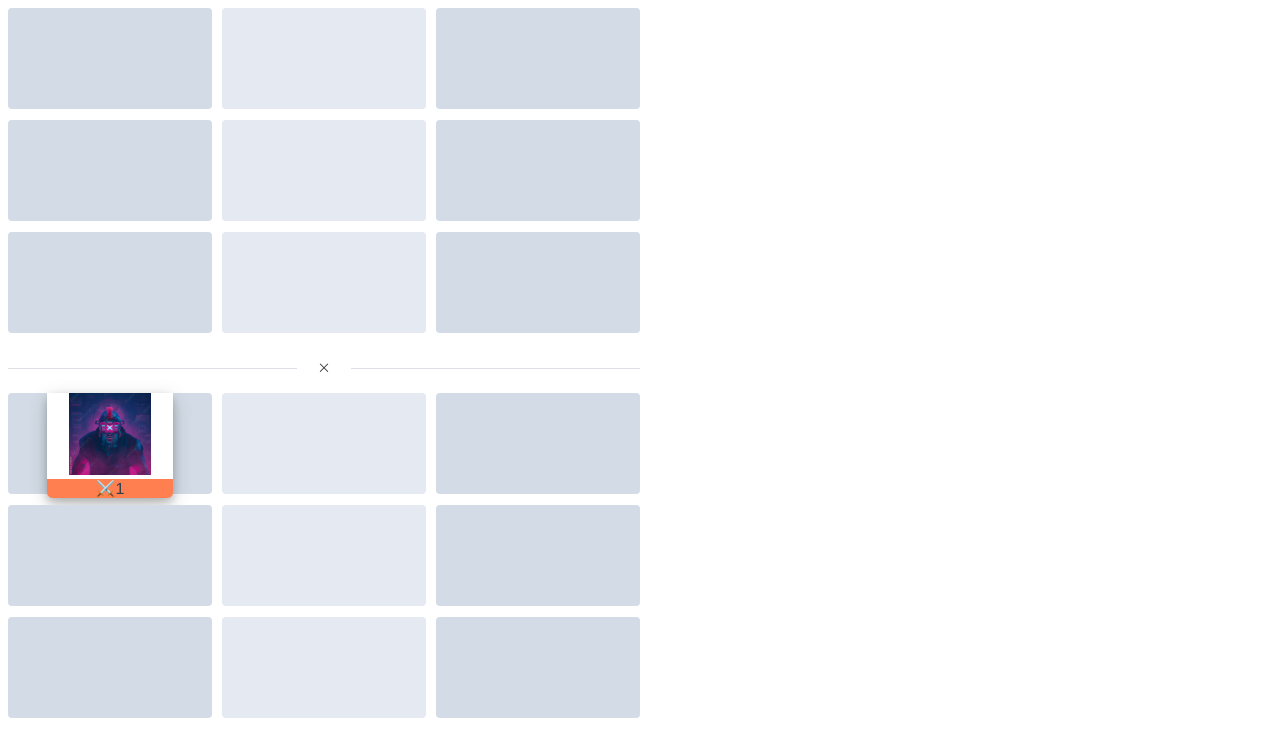
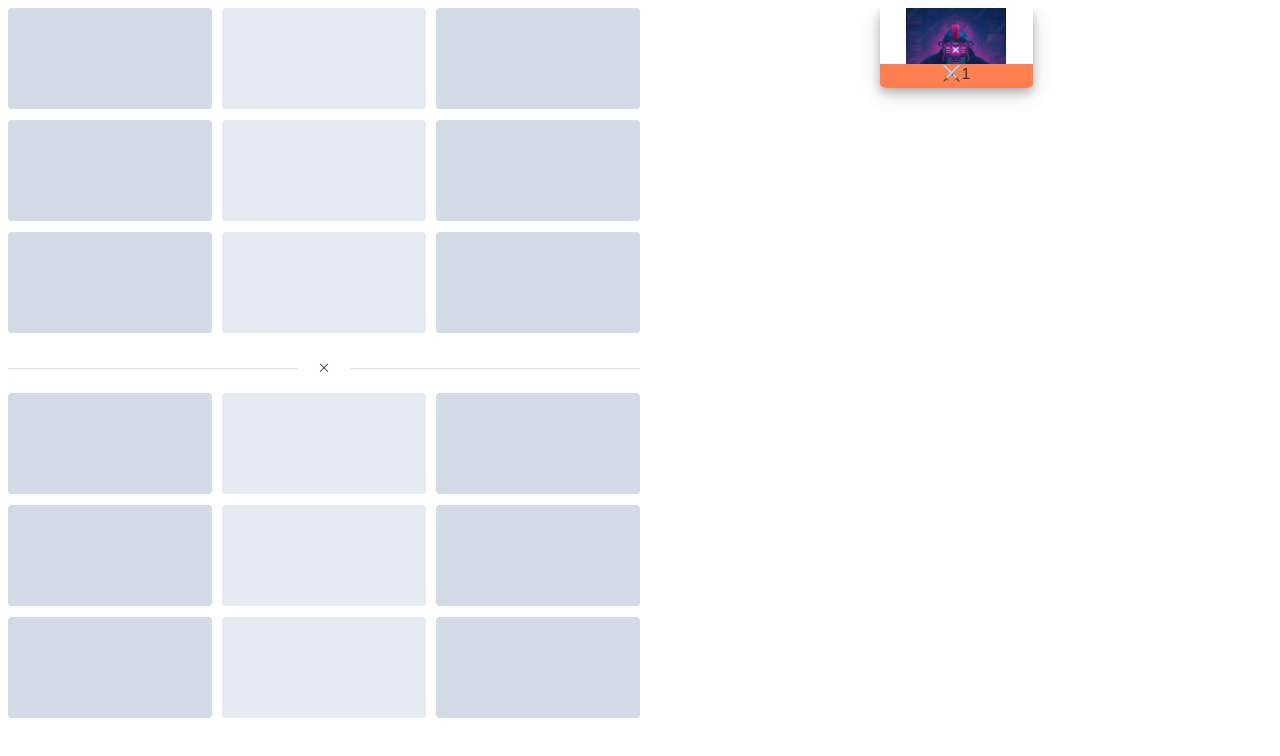
Before and after one commit to midknight24/cyberpunk-autochess, a Vue app in the folder cyberpunk-autochess/: page / in a window 1280 px wide. Shown: the top 756 px of the page. Built offline with nearby package versions, Linux system fonts and the light colour scheme.

Commit message:
draggable card

```diff
--- a/cyberpunk-autochess/src/App.vue
+++ b/cyberpunk-autochess/src/App.vue
@@ -1,22 +1,34 @@
 <template>
-  <div id="app" style="height: 100%">
-    <div style="width: 50%; height: 100%">
+  <div id="app" style="height: 100%;">
+    <div style="width: 50%; height: 100%; float: left">
       <battle-grid style="height: 40%"></battle-grid>
+    </div>
+    <div style="width: 50%; float: left">
+      <Minion draggable="true" class="minion" id="card1" @dragstart.native="startDrag"></Minion>
     </div>
   </div>
 </template>
 
 <script>
 import BattleGrid from './components/BattleGrid.vue'
+import Minion from './components/Minion.vue'
 export default {
   name: 'App',
   components: {
-    BattleGrid
+    BattleGrid, Minion
   },
   data() {
     return {
       greeting: 'Hello World'
     }
+  },
+  methods: {
+    startDrag: function(event) {
+      console.log(event)
+      event.dataTransfer.setData("text", event.target.id)
+      event.dataTransfer.dropEffect = "move"
+      event.dataTransfer.effectAllowed = "move"
+    },
   }
 }
 </script>
@@ -33,5 +45,10 @@
   text-align: center;
   color: #2c3e50;
 }
+#minion {
+  position: absolute;
+  top: 100px;
+  right: 100px
+}
 
 </style>
--- a/cyberpunk-autochess/src/components/BattleGrid.vue
+++ b/cyberpunk-autochess/src/components/BattleGrid.vue
@@ -1,7 +1,7 @@
 <template>
     <div>
       <el-row :gutter="10" class="battle-row">
-        <el-col :span="8" class="battle-slot" id="player-a-1"><div class="grid-content bg-purple" @dragover="allowdrop" @drop="dropped" @dragenter="dragenter"></div></el-col>
+        <el-col :span="8" class="battle-slot" id="player-a-1"><div class="grid-content bg-purple" @dragover="allowdrop" @drop="dropped($event)"></div></el-col>
         <el-col :span="8" class="battle-slot" id="player-a-2"><div class="grid-content bg-purple-light"></div></el-col>
         <el-col :span="8" class="battle-slot" id="player-a-3"><div class="grid-content bg-purple"></div></el-col>
       </el-row>
@@ -17,7 +17,7 @@
       </el-row>
       <el-divider><i class="el-icon-close"></i></el-divider>
       <el-row :gutter="10" class="battle-row">
-        <el-col :span="8" class="battle-slot" id="player-b-1"><div class="grid-content bg-purple"><div draggable="True" @dragstart="dragged" @drag="drag"><Minion></Minion></div></div></el-col>
+        <el-col :span="8" class="battle-slot" id="player-b-1"><div class="grid-content bg-purple"></div></el-col>
         <el-col :span="8" class="battle-slot" id="player-b-2"><div class="grid-content bg-purple-light"></div></el-col>
         <el-col :span="8" class="battle-slot" id="player-b-3"><div class="grid-content bg-purple"></div></el-col>
       </el-row>
@@ -35,14 +35,10 @@
 </template>
 
 <script>
-import Minion from './Minion.vue'
 export default {
     name: 'BattleGrid',
     prop: {
         chessLists: Array
-    },
-    components: {
-      Minion
     },
     methods: {
       allowdrop: function(event) {
@@ -50,24 +46,11 @@
       },
       dropped: function(event) {
         event.preventDefault()
+        console.log(event)
         var data = event.dataTransfer.getData("text")
         console.log(data)
         event.target.appendChild(document.getElementById(data))
-      },
-      dragged: function(event) {
-        event.preventDefault()
-        console.log(event)
-        event.dataTransfer.setData("text", event.target.id)
-      },
-      dragenter: function(event) {
-        event.preventDefault()
-        console.log(event)
-      },
-      drag: function(event) {
-        event.preventDefault()
-        console.log(event)
-        event.dataTransfer.setData("text", event.target.id)
-      },
+      }
     }
 
 
--- a/cyberpunk-autochess/src/components/Minion.vue
+++ b/cyberpunk-autochess/src/components/Minion.vue
@@ -1,7 +1,7 @@
 <template>
   <div class="card" draggable="true">
     <div class="card_img">
-      <img src="../assets/CyberThug.jpg">
+      <img draggable="false" src="../assets/CyberThug.jpg">
     </div>
     <div class="card_stats">⚔️1</div>
   </div>
@@ -28,8 +28,9 @@
   }
 
   .card {
-    width: 62%;
-    height: 85%;
+    width: 15vw;
+    height: 10vh;
+    max-width: 153px;
     border-radius: 5%;
     background-color:coral;
     margin: auto;
```
